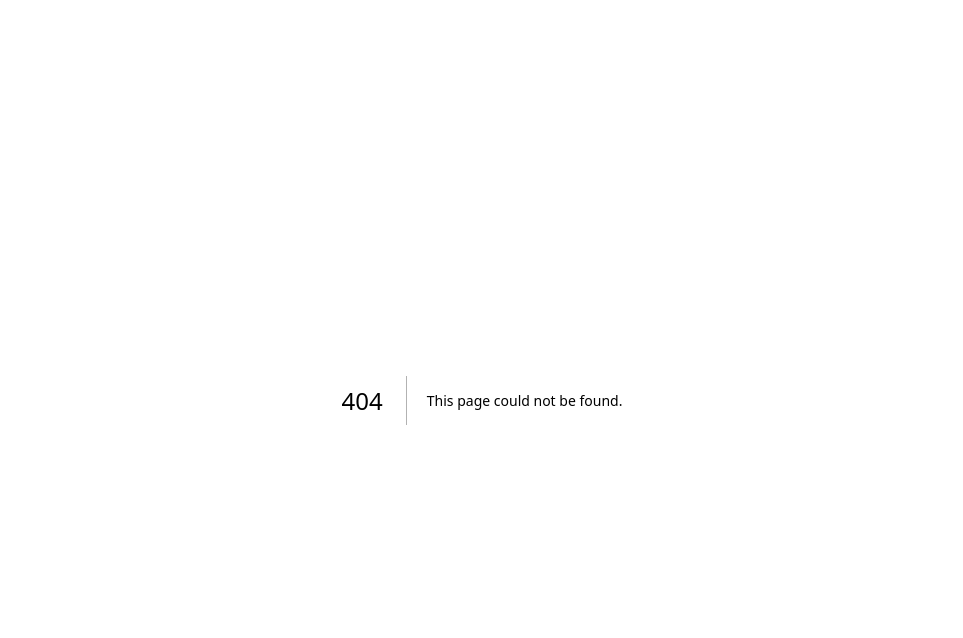
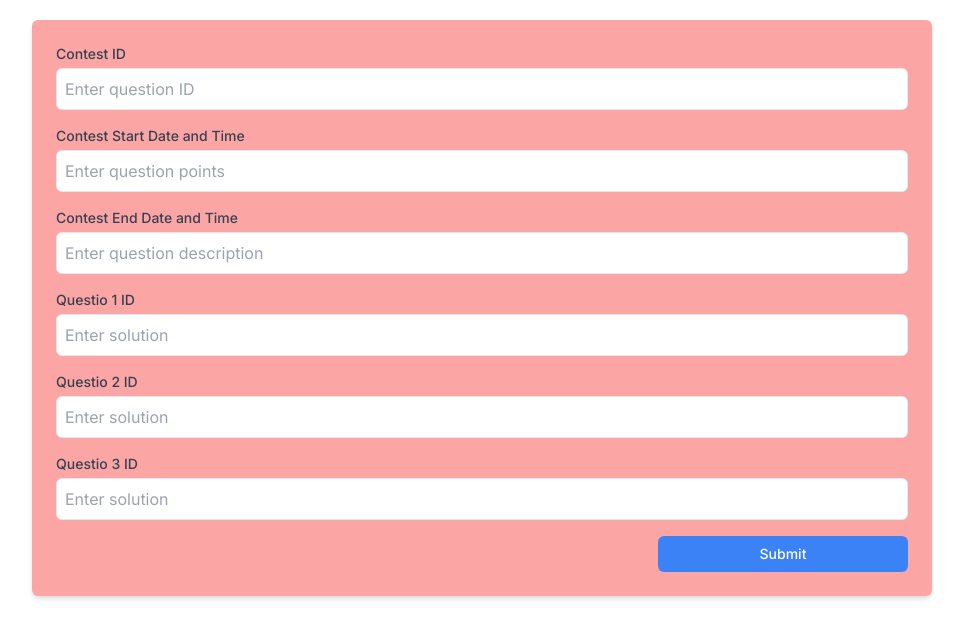
Before and after one commit to dhruvasnayak/jsCodeLab, a Next.js app: page /admin/1/add-contest in a window 1280 px wide. Before the commit this address had no page. Shown: the top 638 px of the page, without its empty margins (158-1121 px from the left). Built offline with nearby package versions, Linux system fonts and the light colour scheme.

Commit message:
admin add contest page

```diff
--- a/app/[user]/contest/upcoming/page.js
+++ b/app/[user]/contest/upcoming/page.js
@@ -21,7 +21,6 @@ const Upcoming = () => {
             console.error('Error fetching data:', error);
           }
         };
-
         fetchData();
       }, []);
     return (
--- a/app/admin/[adminid]/acontest/page.js
+++ /dev/null
@@ -1,7 +0,0 @@
-export default function Acontest()
-{
-
-    return(
-        <div>contest page</div>
-    )
-}
--- /dev/null
+++ b/app/admin/[adminid]/add-contest/page.js
@@ -0,0 +1,164 @@
+"use client"
+
+import { useState } from "react";
+import { useParams } from 'next/navigation';
+
+
+export default function AddCn() {
+
+    const params = useParams();
+
+    const [cnData, setFormData] = useState({
+        cn_id: "",
+        cn_start: "",
+        cn_end: "",
+        q1: "",
+        q2: "",
+        q3:"",
+        admin: params.adminid
+    })
+
+    const handelChange = (e) => {
+
+        const { name, value } = e.target;
+        setFormData({ ...cnData, [name]: value })
+    }
+
+    const handelSubmit = async (e) => {
+
+        const temp = cnData;
+
+        e.preventDefault();
+        try {
+            const response = await fetch('/api/add-contest', {
+                method: 'POST',
+                headers: {
+                    'Content-Type': 'application/json',
+                },
+                body: JSON.stringify(temp),
+            })
+                .then(data => {
+                    console.log(data)
+                })
+                .catch(error => {
+                    console.error('Error:', error);
+                });
+        } catch (error) {
+            console.error('Failed', error);
+        }
+
+        setFormData(
+            {
+                cn_id: "",
+                cn_start: "",
+                cn_end: "",
+                q1: "",
+                q2: "",
+                q3:"",
+                admin: params.adminid
+            }
+        )
+
+
+    }
+
+    return (
+        <div className="p-6 mt-5 max-w-[900px] mx-auto bg-red-300 rounded-md shadow-md">
+            <form className="space-y-4" onSubmit={handelSubmit}>
+                <div>
+                    <label htmlFor="contestId" className="block text-sm font-medium text-gray-700">
+                        Contest ID
+                    </label>
+                    <input
+                        type="text"
+                        id="cn_id"
+                        name="cn_id"
+                        value={cnData.cn_id}
+                        className="mt-1 p-2 w-full border rounded-md"
+                        placeholder="Enter question ID"
+                        onChange={handelChange}
+                    />
+                </div>
+                <div>
+                    <label htmlFor="cnstart" className="block text-sm font-medium text-gray-700">
+                        Contest Start Date and Time
+                    </label>
+                    <input
+                        type="text"
+                        id="cn_start"
+                        name="cn_start"
+                        value={cnData.cn_start}
+                        className="mt-1 p-2 w-full border rounded-md"
+                        placeholder="Enter question points"
+                        onChange={handelChange}
+                    />
+                </div>
+                <div>
+                    <label htmlFor="cnend" className="block text-sm font-medium text-gray-700">
+                        Contest End Date and Time
+                    </label>
+                    <input
+                        type="text"
+                        id="cn_end"
+                        name="cn_end"
+                        value={cnData.cn_end}
+                        className="mt-1 p-2 w-full border rounded-md"
+                        placeholder="Enter question description"
+                        onChange={handelChange}
+                    />
+                </div>
+
+                <div>
+                    <label htmlFor="q1" className="block text-sm font-medium text-gray-700">
+                        Questio 1 ID
+                    </label>
+                    <input
+                        type="text"
+                        id="q1"
+                        name="q1"
+                        value={cnData.q1}
+                        className="mt-1 p-2 w-full border rounded-md"
+                        placeholder="Enter solution"
+                        onChange={handelChange}
+                    />
+                </div>
+                <div>
+                    <label htmlFor="q2" className="block text-sm font-medium text-gray-700">
+                        Questio 2 ID
+                    </label>
+                    <input
+                        type="text"
+                        id="q2"
+                        name="q2"
+                        value={cnData.q2}
+                        className="mt-1 p-2 w-full border rounded-md"
+                        placeholder="Enter solution"
+                        onChange={handelChange}
+                    />
+                </div>
+                <div>
+                    <label htmlFor="q3" className="block text-sm font-medium text-gray-700">
+                        Questio 3 ID
+                    </label>
+                    <input
+                        type="text"
+                        id="q3"
+                        name="q3"
+                        value={cnData.q3}
+                        className="mt-1 p-2 w-full border rounded-md"
+                        placeholder="Enter solution"
+                        onChange={handelChange}
+                    />
+                </div>
+                <div className="flex items-center justify-end">
+                    <button
+                        type="submit"
+                        className="px-4 py-2 w-[250px] text-sm font-medium text-white bg-blue-500 rounded-md hover:bg-blue-600 focus:outline-none focus:ring focus:border-blue-700"
+                    >
+                        Submit
+                    </button>
+                </div>
+            </form>
+        </div>
+    );
+}
--- a/app/admin/[adminid]/del-user/page.js
+++ /dev/null
@@ -1,8 +0,0 @@
-function DelUser()
-{
-    return(
-        <div> dlete user page </div>
-    )
-}
-
-export default DelUser;
--- a/app/admin/[adminid]/page.js
+++ b/app/admin/[adminid]/page.js
@@ -6,8 +6,7 @@ export default function Admin() {
     const params = useParams();
     const addqn = `/admin/${params.adminid}/add-qn`
     const delqn = `/admin/${params.adminid}/del-qn`
-    const deluser = `/admin/${params.adminid}/del-user`
-    const acontest = `/admin/${params.adminid}/acontest`
+    const addcontest = `/admin/${params.adminid}/add-contest`
     return (
         <div>
             <div class="bg-red-400 text-white p-4 shadow-md">
@@ -22,10 +21,7 @@ export default function Admin() {
                     <Link href={delqn} className="text-blue-900 hover:text-blue-500">Delete Question</Link>
                 </div>
                 <div>
-                    <Link href={deluser} className="text-blue-900 hover:text-blue-500">Delete User</Link>
-                </div>
-                <div>
-                    <Link href={acontest} className="text-blue-900 hover:text-blue-500">Contest</Link>
+                    <Link href={addcontest} className="text-blue-900 hover:text-blue-500">Add Contest</Link>
                 </div>
             </div>
         </div>
--- /dev/null
+++ b/app/api/add-contest/route.js
@@ -0,0 +1,24 @@
+import executeQuerry from "../../../lib/db";
+
+export async function POST(req, res, next) {
+
+    if (req.method == 'POST') {
+        const { cn_id, cn_start, cn_end, q1, q2, q3, qn_admin} = await req.json();
+
+        await executeQuerry(
+            {
+                query: " INSERT INTO contest values(?,?,?,?,?,?,?);",
+                values: [
+                    cn_id,
+                    cn_start,
+                    cn_end,
+                    q1,
+                    q2,
+                    q3,
+                    qn_admin
+                ],
+            }
+        )
+    }
+    return new Response("ok" , { status: 200 })
+}
```
